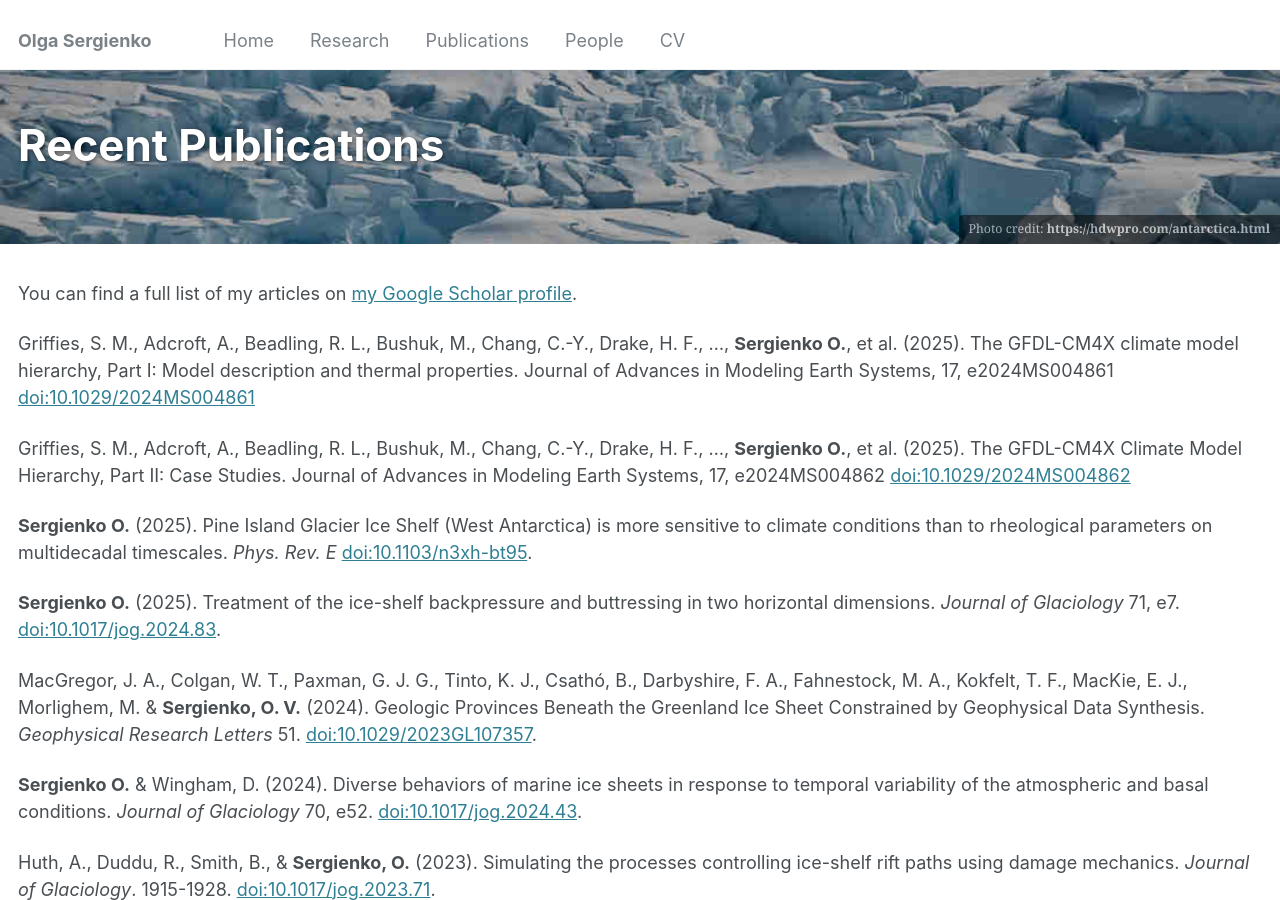
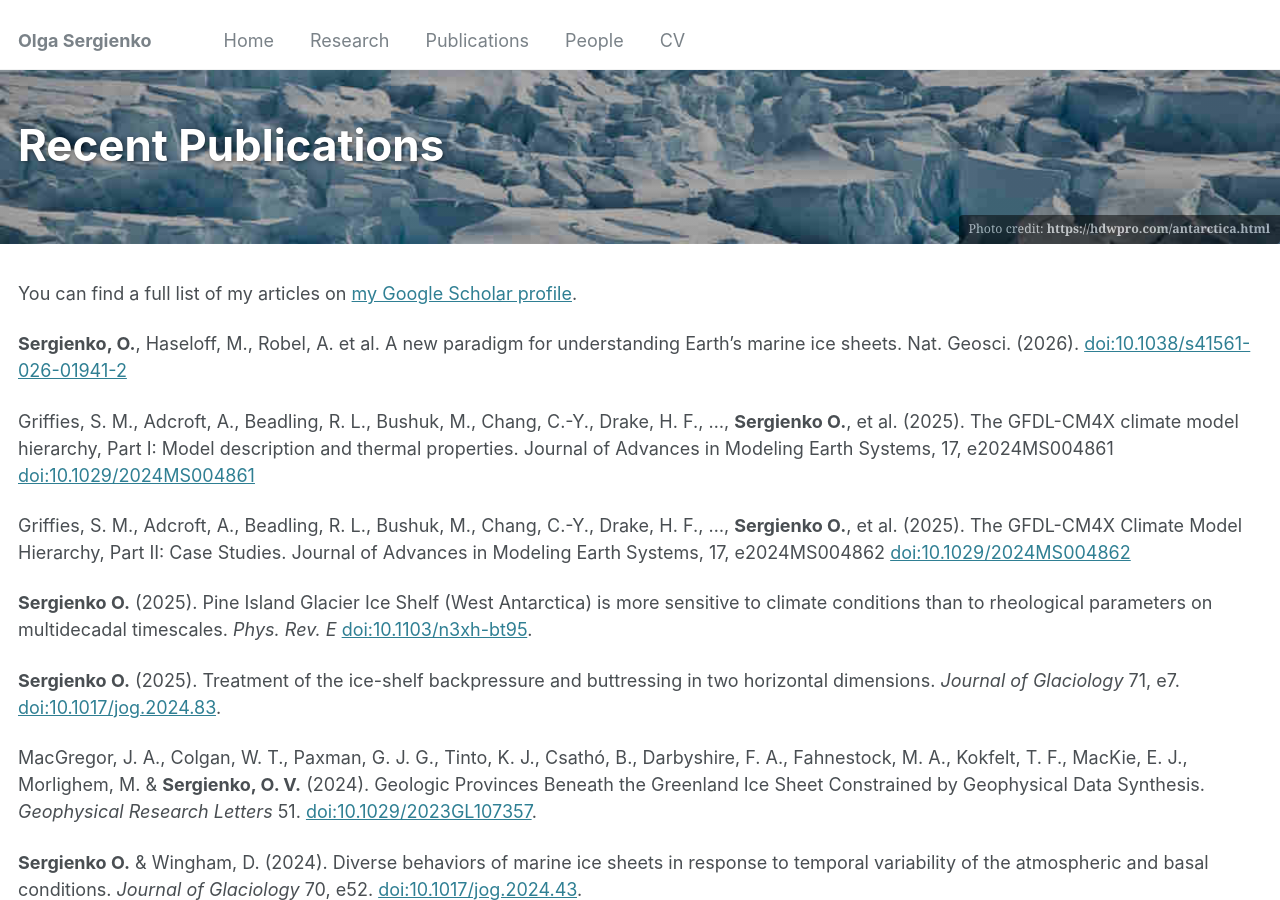
Before and after one commit to o-s-web/o-s-web.github.io, a Jekyll site: the page built from _pages/publications.md, in a window 1280 px wide and 900 px high. Built offline with Jekyll 4.4.1, drawn with Linux system fonts in a browser that asks for light colours.

Commit message:
A new publication.

```diff
--- a/_pages/publications.md
+++ b/_pages/publications.md
@@ -10,6 +10,8 @@ header:
   caption: "Photo credit: [**https://hdwpro.com/antarctica.html**](https://hdwpro.com/antarctica.html)"
 ---
   You can find a full list of my articles on <a href="https://scholar.google.com/citations?user=g2pWIEgAAAAJ&hl=en">my Google Scholar profile</a>.
+
+**Sergienko, O.**, Haseloff, M., Robel, A. et al. A new paradigm for understanding Earth’s marine ice sheets. Nat. Geosci. (2026). [doi:10.1038/s41561-026-01941-2](https://doi.org/10.1038/s41561-026-01941-2)
 
 Griffies, S. M., Adcroft, A., Beadling, R. L., Bushuk, M., Chang, C.-Y., Drake, H. F., ..., **Sergienko O.**, et al. (2025). The GFDL-CM4X climate model hierarchy, Part I: Model description and thermal properties. Journal of Advances in Modeling Earth Systems, 17, e2024MS004861 [doi:10.1029/2024MS004861](https://doi.org/10.1029/2024MS004861)
 
```
